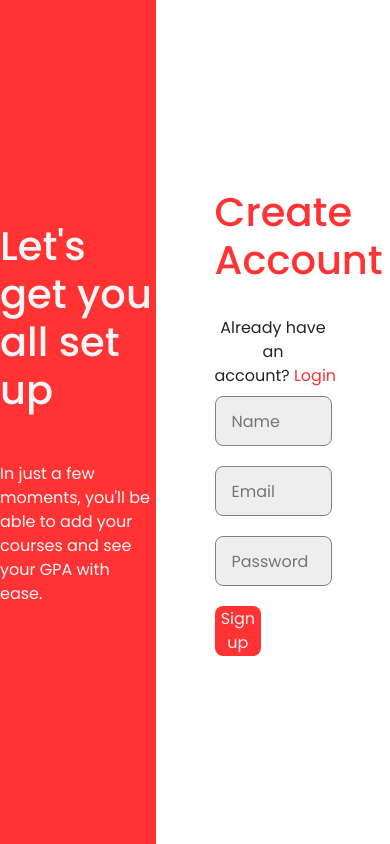
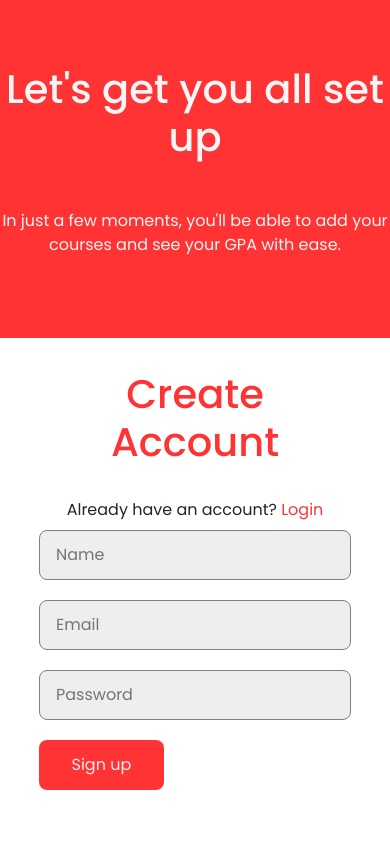
Before and after one commit to AbayomiE-T/MERN_GPA_Calculator, a React (Create React App) app in the folder client/: page /register in a window 390 px wide. Built offline with nearby package versions, Linux system fonts and the light colour scheme; no server answers.

Commit message:
Website now compatible with mobile devices

```diff
--- a/client/src/components/AddCourse.js
+++ b/client/src/components/AddCourse.js
@@ -18,14 +18,15 @@ const AddCourse = ({ addCourse, user, getCourses, courses }) => {
             getCourses(user._id);
         }
 
-    }, [getCourses, user, gpa])
-
-    useEffect(() => {
         if (localStorage.getItem('gpa')) {
             setGpa(localStorage.getItem('gpa'))
         }
 
-    }, [])
+    }, [getCourses, user])
+
+    useEffect(() => {
+        setGpa(calculateGPA(courses));
+    }, [courses, gpa])
 
     const handleSubmit = (e) => {
         e.preventDefault();
--- a/client/src/components/CourseList.js
+++ b/client/src/components/CourseList.js
@@ -15,25 +15,38 @@ const CourseList = ({ courses, getCourses, deleteCourse, user }) => {
 
     const courseList = courses ? courses.map(({ _id, name, courseCode, creditValue, grade, gradePoint }) => {
         return (
-            <div key={_id}>
-                <p>{name}</p>
-                <p>{courseCode}</p>
-                <p>{creditValue}</p>
-                <p>{grade}</p>
-                <p>{gradePoint}</p>
-                <button onClick={() => {
+            <tr key={_id}>
+                <td>{name}</td>
+                <td>{courseCode}</td>
+                <td>{creditValue}</td>
+                <td>{grade}</td>
+                <td>{gradePoint}</td>
+                <td><button className="btn btn-danger btn-sm" onClick={() => {
                     deleteCourse(_id);
-                }} style={{ color: 'red' }}>&times;</button>
-            </div>
+                }}>Delete</button></td>
+            </tr>
         )
     }) : (<p> Loading courses</p>)
     return (
-        <div>
-            <Navbar />
-            <div>
-                {courseList}
-            </div>
-        </div>
+        <>
+            <Navbar styles="navbar-min-width" />
+            <p style={{ marginTop: '60px' }}>Take a look at your course history here.</p>
+            <table className="table table-dark" style={{ marginTop: "60px" }}>
+                <thead>
+                    <tr>
+                        <th>Course Title</th>
+                        <th>Course Code</th>
+                        <th>Credit Value</th>
+                        <th>Grade</th>
+                        <th>Quality Points</th>
+                        <th />
+                    </tr>
+                </thead>
+                <tbody>
+                    {courseList}
+                </tbody>
+            </table>
+        </>
     )
 }
 
--- a/client/src/components/Navbar.js
+++ b/client/src/components/Navbar.js
@@ -5,12 +5,14 @@ import { logout } from '../actions/authActions'
 import { clearCourses } from '../actions/courseActions'
 import { connect } from 'react-redux';
 
-const Navbar = ({ isAuthenticated, user, logout, clearCourses }) => {
+const Navbar = ({ isAuthenticated, user, logout, clearCourses, styles }) => {
 
     const handleClick = () => {
         logout();
         clearCourses();
     }
+
+    const navBarStyles = `navbar navbar-expand-md text-white ${styles}`;
 
     const authLinks = (
         <div className="collapse navbar-collapse" id="navbarNav">
@@ -44,7 +46,7 @@ const Navbar = ({ isAuthenticated, user, logout, clearCourses }) => {
 
     return (
 
-        <nav className="navbar navbar-expand-md text-white">
+        <nav className={navBarStyles}>
             <span className="navbar-brand mb-0 h1">CUgpa <i className="fas fa-book"></i></span>
             <button className="navbar-toggler" type="button" data-toggle="collapse" data-target="#navbarNav" aria-controls="navbarNav" aria-expanded="false" aria-label="Toggle navigation">
                 <i className="fas fa-bars" style={{ color: '#fff' }}></i>
--- a/client/src/components/functions/functions.js
+++ b/client/src/components/functions/functions.js
@@ -7,10 +7,7 @@ export const calculateGPA = (courses) => {
         totalGradePoints += parseFloat(courses[i].gradePoint);
     }
 
-    console.log(totalCred, typeof totalCred);
-    console.log(totalGradePoints, typeof totalGradePoints);
-    console.log("totalCred", totalCred);
-    console.log("totalGradePoints", totalGradePoints)
+    if (totalCred === 0) return 0;
 
     const gpa = totalGradePoints / totalCred
     return (gpa.toFixed(1));
--- a/client/src/index.css
+++ b/client/src/index.css
@@ -42,8 +42,13 @@ body {
   flex-direction: column;
 }
 
+.vertical-box h1{
+  text-align: center;
+}
+
 .vertical-box p{
   margin-top: 40px;
+  text-align: center;
 }
 
 .sign-up-box{
@@ -139,6 +144,35 @@ body {
   font-size: 3rem;
 }
 
+.container{
+  padding-bottom: 60px;
+}
+
+.navbar-min-width{
+  min-width: 520px;
+}
+
+@media only screen and (max-width: 890px){
+  .login-box, .sign-up-box{
+    flex-direction: column;
+  }
+
+  .sign-up-box .vertical-box{
+    height: 40vh;
+  }
+
+  .vertical-box{
+    height: 40%;
+    width: 100%;
+  }
+
+  .signup-content{
+    height: 60%;
+    width: 100%;
+  }
+
+}
+
 @media only screen and (max-width:600px){
   .gpa-wrapper{
     width: 90%;
@@ -148,4 +182,23 @@ body {
     width: 90%;
   }
 
+  .form-wrapper{
+    width: 80%;
+  }
 }
+
+@media only screen and (max-width:400px){
+  .sign-up-box{
+    height: auto;
+    min-height: 100vh;
+  }
+  .sign-up-box .signup-content{
+    padding-top: 32px;
+    padding-bottom: 32px;
+  }
+
+  .sign-up-box .signup-content .form-wrapper{
+    margin: auto;
+  }
+
+}
```
Also changed, not shown: 1 other file (tests, documents, lock files or other folders).
